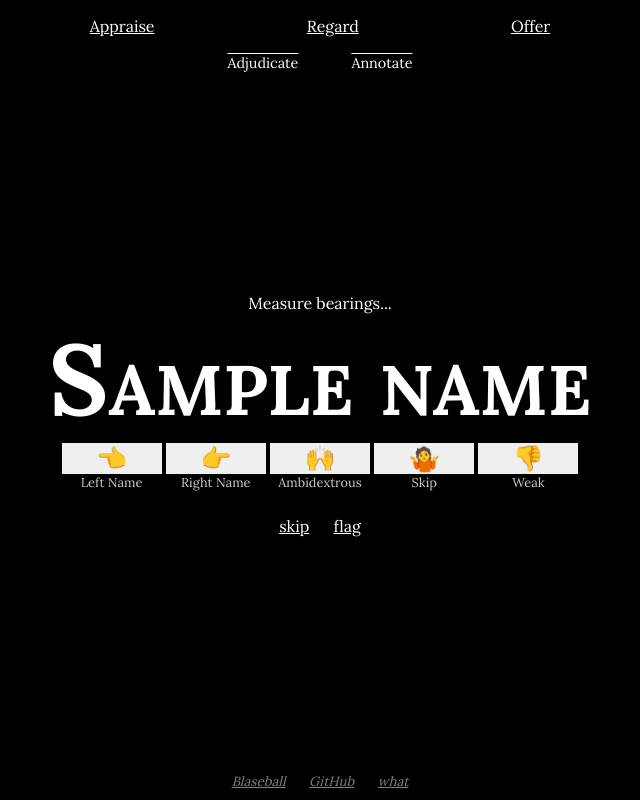
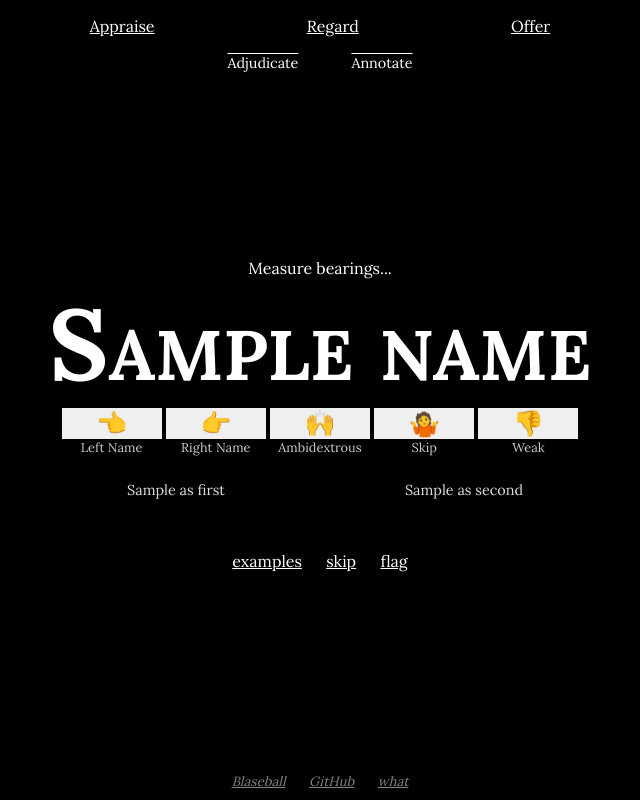
Before and after one commit to jmaliksi/onomancer, a Python web app: template onomancer/templates/annotate.html in a window 1280 px wide. Shown: the whole page, without its empty margins (320-960 px from the left). Run offline with Jinja, Linux system fonts and the light colour scheme; the template is opened without the code that fills it: most values are stand-ins (such as "Sample title", 1, 10 or a date in 2020).

Commit message:
examples

```diff
--- a/onomancer/__main__.py
+++ b/onomancer/__main__.py
@@ -221,6 +221,10 @@ def annotate():
     flag = 'flagForm' in request.args
     if flag:
         message = 'What is your reason for flagging this egg?'
+    examples = {}
+    if 'examples' in request.args:
+        message = 'Observe context...'
+        examples = database.get_annotate_examples(name)
     # rotkey already set by posts
     return make_response(render_template(
         'annotate.html',
@@ -228,6 +232,7 @@ def annotate():
         flag_form=flag,
         message=message,
         rotkey=session['USER_CSRF'] + session['rotkey'],
+        examples=examples,
     ))
 
 
--- a/onomancer/static/style.css
+++ b/onomancer/static/style.css
@@ -270,3 +270,25 @@ a {
     color: #444;
     cursor: default;
 }
+
+.annotateExamples {
+    display: flex;
+    flex-direction: row;
+    max-width: 40em;
+    margin: auto;
+    color: #ddd;
+    font-size: .9em;
+    animation-duration: .5s;
+    animation-name: annotateEx;
+}
+
+@keyframes annotateEx {
+    from {color: black;}
+    to {color: #ddd;}
+}
+
+.annotateExamples ul {
+    width: 40%;
+    list-style-type: none;
+    margin: auto;
+}
--- a/onomancer/templates/annotate.html
+++ b/onomancer/templates/annotate.html
@@ -25,6 +25,22 @@
         Weak
     </label>
 </form>
+{% if examples %}
+<div class="annotateExamples">
+    <ul>
+        {% for n in examples['as_first'] %}
+        <li>{{n['name']}}</li>
+        {% endfor %}
+    </ul>
+    <ul>
+        {% for n in examples['as_second'] %}
+        <li>{{n['name']}}</li>
+        {% endfor %}
+    </ul>
+</div>
+<p>&nbsp;</p>
+{% endif %}
+<a href="/annotate?name={{super_secret(name, rotkey)}}&examples=1">examples</a>
 <a href="/annotate">skip</a>
 <a href="/annotate?name={{super_secret(name, rotkey)}}&flagForm=1">flag</a>
 {% if flag_form %}
```
Also changed, not shown: onomancer/database.py (+9 -0 lines).
